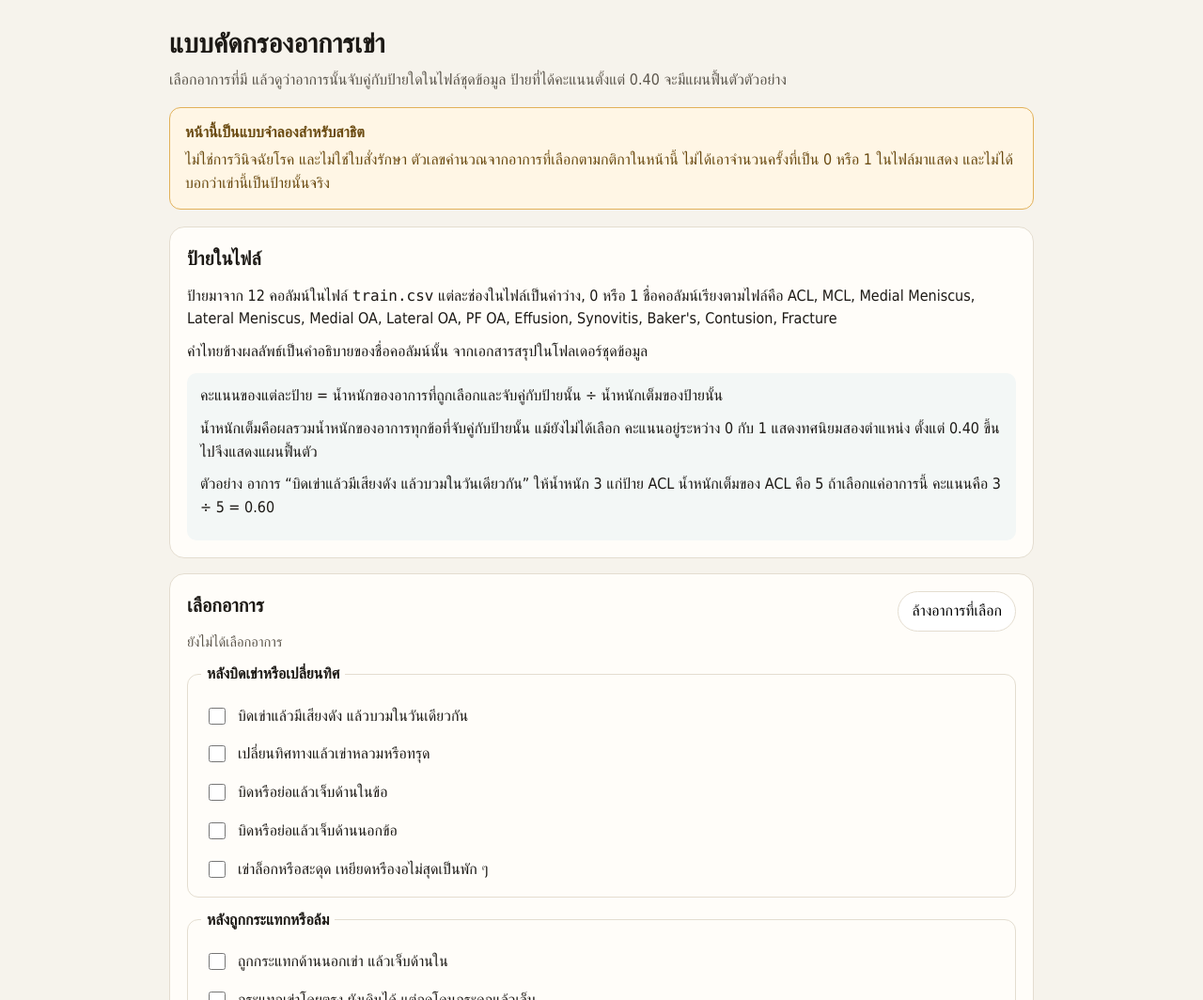
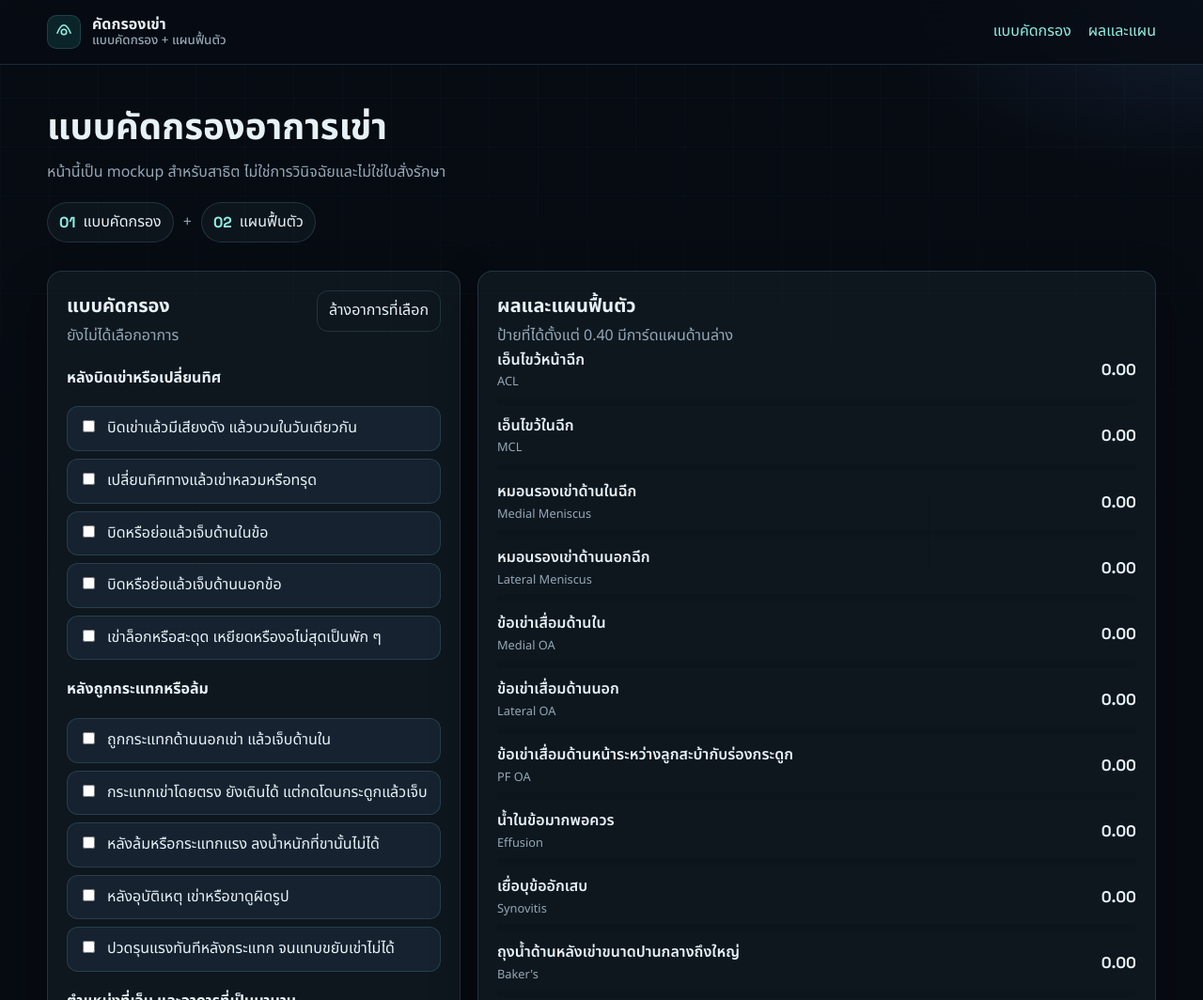
Before and after one commit to maxessza-cmd/knee-symptom-mockup, a plain HTML site: page index.html in a window 1280 px wide. Shown: the top 1064 px of the page at 94% size. Drawn offline with Linux system fonts and the light colour scheme.

Commit message:
Add files via upload

```diff
--- a/index.html
+++ b/index.html
@@ -4,234 +4,318 @@
 <meta charset="utf-8">
 <meta name="viewport" content="width=device-width, initial-scale=1">
 <title>แบบคัดกรองอาการเข่า</title>
+<link rel="stylesheet" href="https://fonts.googleapis.com/css2?family=Noto+Sans+Thai:wght@400;500;600;700&family=Space+Grotesk:wght@500;600;700&display=swap">
 <style>
   :root {
-    --ink: #1c1915;
-    --muted: #5c564c;
-    --line: #e4ddd0;
-    --paper: #f6f3ec;
-    --card: #fffdf9;
-    --accent: #1f6b5a;
-    --accent-soft: #e7f3ef;
-    --warn-bg: #fff6e5;
-    --warn-line: #e2b15a;
-    --warn-ink: #6a4a10;
-    --bar: #ddd6c8;
+    --bg: #070b12;
+    --panel: #101820;
+    --panel-2: #162230;
+    --line: rgba(140, 210, 220, 0.16);
+    --text: #e7f2f6;
+    --muted: #93a8b6;
+    --accent: #2ec4b6;
+    --accent-2: #8ef0e4;
+    --shadow: 0 18px 50px rgba(0, 0, 0, 0.32);
+    --radius: 16px;
+    --max: 1180px;
+    --font: "Noto Sans Thai", "Leelawadee UI", sans-serif;
+    --display: "Space Grotesk", "Noto Sans Thai", sans-serif;
   }
   * { box-sizing: border-box; }
+  html { scroll-behavior: smooth; }
   body {
     margin: 0;
-    color: var(--ink);
-    background: var(--paper);
-    font-family: "Leelawadee UI", "Tahoma", "Segoe UI", sans-serif;
-    line-height: 1.55;
+    min-height: 100vh;
+    font-family: var(--font);
+    color: var(--text);
+    background:
+      radial-gradient(900px 420px at 0% -10%, rgba(46, 196, 182, 0.16), transparent 55%),
+      radial-gradient(700px 380px at 100% 0%, rgba(70, 120, 190, 0.18), transparent 50%),
+      var(--bg);
+    line-height: 1.6;
   }
-  main {
-    width: min(920px, calc(100% - 32px));
-    margin: 0 auto;
-    padding: 28px 0 64px;
+  body::before {
+    content: "";
+    position: fixed;
+    inset: 0;
+    pointer-events: none;
+    background-image:
+      linear-gradient(rgba(46, 196, 182, 0.04) 1px, transparent 1px),
+      linear-gradient(90deg, rgba(46, 196, 182, 0.04) 1px, transparent 1px);
+    background-size: 52px 52px;
+    mask-image: linear-gradient(180deg, #000 0%, transparent 80%);
   }
+  a { color: var(--accent-2); text-decoration: none; }
+  .site-header {
+    position: sticky;
+    top: 0;
+    z-index: 20;
+    backdrop-filter: blur(16px);
+    background: rgba(7, 11, 18, 0.78);
+    border-bottom: 1px solid var(--line);
+  }
+  .nav-wrap, .hero, .workspace {
+    width: min(var(--max), calc(100% - 32px));
+    margin-inline: auto;
+  }
+  .nav-wrap {
+    height: 68px;
+    display: flex;
+    align-items: center;
+    justify-content: space-between;
+    gap: 16px;
+  }
+  .brand {
+    display: flex;
+    align-items: center;
+    gap: 12px;
+    color: inherit;
+  }
+  .brand-mark {
+    width: 36px;
+    height: 36px;
+    display: grid;
+    place-items: center;
+    border-radius: 10px;
+    background: rgba(46, 196, 182, 0.14);
+    border: 1px solid var(--line);
+  }
+  .brand-mark svg {
+    width: 22px;
+    height: 22px;
+    fill: none;
+    stroke: var(--accent-2);
+    stroke-width: 1.7;
+  }
+  .brand-text {
+    display: flex;
+    flex-direction: column;
+    font-family: var(--display);
+    font-weight: 700;
+    line-height: 1.15;
+  }
+  .brand-text small {
+    font-family: var(--font);
+    font-weight: 500;
+    color: var(--muted);
+  }
+  .nav-links { display: flex; gap: 18px; color: var(--muted); }
+  .hero { padding: 42px 0 8px; }
+  h1, h2, h3 { font-family: var(--display); font-weight: 700; }
   h1 {
-    margin: 0 0 8px;
-    font-size: 1.8rem;
-    line-height: 1.3;
+    margin: 0;
+    font-size: clamp(1.8rem, 3vw, 2.6rem);
+    line-height: 1.25;
   }
-  h2 {
-    margin: 0 0 12px;
-    font-size: 1.25rem;
+  .note {
+    max-width: 720px;
+    margin: 12px 0 0;
+    color: var(--muted);
   }
-  h3 {
-    margin: 0 0 8px;
-    font-size: 1.05rem;
+  .combo-pills {
+    display: flex;
+    flex-wrap: wrap;
+    align-items: center;
+    gap: 10px;
+    margin-top: 18px;
   }
-  p { margin: 0 0 10px; }
-  .lead { color: var(--muted); margin-bottom: 16px; }
-  .banner {
-    background: var(--warn-bg);
-    border: 1px solid var(--warn-line);
-    color: var(--warn-ink);
-    border-radius: 12px;
-    padding: 14px 16px;
-    margin-bottom: 18px;
+  .combo-pills span {
+    display: inline-flex;
+    align-items: center;
+    gap: 8px;
+    padding: 8px 12px;
+    border: 1px solid var(--line);
+    border-radius: 999px;
+    background: rgba(16, 24, 32, 0.8);
   }
-  .banner strong { display: block; margin-bottom: 4px; }
-  section {
-    background: var(--card);
+  .combo-pills b { font-family: var(--display); color: var(--accent-2); }
+  .combo-pills .plus { padding: 0; border: 0; background: none; color: var(--muted); }
+  .workspace {
+    display: grid;
+    grid-template-columns: minmax(320px, 440px) minmax(0, 1fr);
+    gap: 18px;
+    padding: 22px 0 56px;
+    align-items: start;
+  }
+  .panel {
+    background: rgba(16, 24, 32, 0.92);
     border: 1px solid var(--line);
-    border-radius: 16px;
-    padding: 18px;
-    margin-bottom: 16px;
+    border-radius: var(--radius);
+    box-shadow: var(--shadow);
+    padding: 20px;
   }
-  .formula {
-    background: #f3f7f6;
-    border-radius: 10px;
-    padding: 12px 14px;
-    margin-top: 8px;
+  .panel-head {
+    display: flex;
+    justify-content: space-between;
+    gap: 12px;
+    align-items: flex-start;
   }
-  fieldset {
+  .panel-head h2 { margin: 0; font-size: 1.25rem; }
+  .panel-head p { margin: 4px 0 0; color: var(--muted); }
+  button {
+    font: inherit;
+    color: var(--text);
+    background: transparent;
     border: 1px solid var(--line);
     border-radius: 12px;
-    margin: 0 0 12px;
-    padding: 12px 14px 8px;
+    padding: 8px 12px;
+    cursor: pointer;
+  }
+  button:hover { border-color: var(--accent); }
+  fieldset {
+    margin: 18px 0 0;
+    padding: 0;
+    border: 0;
+    min-inline-size: 0;
   }
   legend {
-    padding: 0 6px;
+    padding: 0;
+    margin-bottom: 10px;
+    font-family: var(--display);
     font-weight: 700;
   }
-  label.symptom {
+  .symptom {
     display: flex;
     gap: 10px;
     align-items: flex-start;
-    padding: 8px 4px;
+    margin-top: 8px;
+    padding: 10px 12px;
+    border-radius: 12px;
+    border: 1px solid var(--line);
+    background: var(--panel-2);
     cursor: pointer;
   }
-  label.symptom input {
-    width: 18px;
-    height: 18px;
-    margin-top: 3px;
-    accent-color: var(--accent);
-    flex: 0 0 auto;
+  .symptom:has(input:checked) {
+    border-color: rgba(46, 196, 182, 0.7);
+    background: rgba(46, 196, 182, 0.1);
   }
-  .toolbar {
-    display: flex;
-    justify-content: space-between;
+  .symptom input { margin-top: 4px; accent-color: #14b8a6; }
+  .finding-list { display: grid; gap: 10px; }
+  .finding {
+    display: grid;
+    grid-template-columns: minmax(0, 1fr) auto;
+    gap: 6px 12px;
     align-items: center;
-    gap: 12px;
-    flex-wrap: wrap;
   }
-  button {
-    font: inherit;
-    background: #fff;
+  .finding-name { min-width: 0; }
+  .finding b { display: block; font-weight: 600; }
+  .finding em {
+    display: block;
+    font-style: normal;
+    color: var(--muted);
+    font-size: 0.8rem;
+  }
+  .score {
+    font-family: var(--display);
+    font-weight: 700;
+    font-size: 1.05rem;
+  }
+  .finding.pass .score { color: var(--accent-2); }
+  .meter {
+    grid-column: 1 / -1;
+    height: 8px;
+    border-radius: 99px;
+    background: #0c141c;
+    overflow: hidden;
+  }
+  .meter span {
+    display: block;
+    height: 100%;
+    width: 0;
+    background: linear-gradient(90deg, #1a8f86, var(--accent-2));
+  }
+  .finding.pass .meter span { background: linear-gradient(90deg, #d89a16, #ffe08a); }
+  .section-label {
+    margin: 22px 0 0;
+    font-size: 0.78rem;
+    letter-spacing: 0.08em;
+    text-transform: uppercase;
+    color: var(--muted);
+  }
+  .plans { display: grid; gap: 12px; margin-top: 12px; }
+  .plan {
+    padding: 14px;
+    border-radius: 14px;
     border: 1px solid var(--line);
-    border-radius: 999px;
-    padding: 8px 14px;
-    cursor: pointer;
+    background: rgba(8, 12, 18, 0.45);
   }
-  button:hover { border-color: var(--accent); }
-  button:focus-visible, summary:focus-visible, label.symptom:focus-within {
+  .plan h3 { margin: 0; font-size: 1.05rem; }
+  .plan .score-tag {
+    font-family: var(--display);
+    color: var(--accent-2);
+    font-size: 0.95rem;
+  }
+  .plan ul { margin: 8px 0 0; padding-left: 1.15rem; }
+  .plan .meta { margin: 10px 0 0; color: var(--muted); font-size: 0.92rem; }
+  .empty {
+    margin-top: 16px;
+    padding: 28px 16px;
+    text-align: center;
+    color: var(--muted);
+    border: 1px dashed var(--line);
+    border-radius: 14px;
+  }
+  button:focus-visible, a:focus-visible, .symptom:focus-within {
     outline: 2px solid var(--accent);
     outline-offset: 2px;
   }
-  .result {
-    border-top: 1px solid var(--line);
-    padding: 12px 0;
+  @media (max-width: 900px) {
+    .workspace { grid-template-columns: 1fr; }
+    .nav-links { display: none; }
   }
-  .result:first-of-type { border-top: 0; padding-top: 0; }
-  .result-head {
-    display: flex;
-    justify-content: space-between;
-    gap: 12px;
-    align-items: baseline;
-  }
-  .score {
-    font-variant-numeric: tabular-nums;
-    font-size: 1.35rem;
-    font-weight: 700;
-  }
-  .meta { color: var(--muted); font-size: 0.92rem; }
-  .bar {
-    height: 8px;
-    background: var(--bar);
-    border-radius: 999px;
-    margin: 8px 0;
-    overflow: hidden;
-  }
-  .bar span {
-    display: block;
-    height: 100%;
-    background: #8d867b;
-    width: 0;
-  }
-  .result.pass .bar span { background: var(--accent); }
-  .badge {
-    display: inline-block;
-    border-radius: 999px;
-    padding: 2px 8px;
-    font-size: 0.82rem;
-    background: #efeae1;
-    color: var(--muted);
-  }
-  .result.pass .badge {
-    background: var(--accent-soft);
-    color: var(--accent);
-  }
-  .plan {
-    border: 1px solid #cfe3dc;
-    background: #f7fbf9;
-    border-radius: 12px;
-    padding: 12px 14px;
-    margin-bottom: 12px;
-  }
-  .plan:last-child { margin-bottom: 0; }
-  .plan ul { margin: 8px 0 0; padding-left: 1.2rem; }
-  .empty { color: var(--muted); }
-  details { margin-top: 8px; }
-  summary { cursor: pointer; font-weight: 700; }
-  table {
-    width: 100%;
-    border-collapse: collapse;
-    margin-top: 10px;
-    font-size: 0.95rem;
-  }
-  th, td {
-    text-align: left;
-    vertical-align: top;
-    border-top: 1px solid var(--line);
-    padding: 8px 6px;
-  }
-  th { color: var(--muted); font-weight: 700; }
-  code { font-family: Consolas, "Leelawadee UI", monospace; }
 </style>
 </head>
 <body>
-<main>
-  <h1>แบบคัดกรองอาการเข่า</h1>
-  <p class="lead">เลือกอาการที่มี แล้วดูว่าอาการนั้นจับคู่กับป้ายใดในไฟล์ชุดข้อมูล ป้ายที่ได้คะแนนตั้งแต่ 0.40 จะมีแผนฟื้นตัวตัวอย่าง</p>
-  <div class="banner">
-    <strong>หน้านี้เป็นแบบจำลองสำหรับสาธิต</strong>
-    ไม่ใช่การวินิจฉัยโรค และไม่ใช่ใบสั่งรักษา ตัวเลขคำนวณจากอาการที่เลือกตามกติกาในหน้านี้ ไม่ได้เอาจำนวนครั้งที่เป็น 0 หรือ 1 ในไฟล์มาแสดง และไม่ได้บอกว่าเข่านี้เป็นป้ายนั้นจริง
+<header class="site-header">
+  <div class="nav-wrap">
+    <a class="brand" href="#top">
+      <span class="brand-mark" aria-hidden="true">
+        <svg viewBox="0 0 24 24"><path d="M4 14c3-8 6-10 8-10s5 2 8 10"/><circle cx="12" cy="12" r="3"/></svg>
+      </span>
+      <span class="brand-text">
+        คัดกรองเข่า
+        <small>แบบคัดกรอง + แผนฟื้นตัว</small>
+      </span>
+    </a>
+    <nav class="nav-links" aria-label="ส่วนของหน้า">
+      <a href="#screen">แบบคัดกรอง</a>
+      <a href="#result">ผลและแผน</a>
+    </nav>
   </div>
-
-  <section>
-    <h2>ป้ายในไฟล์</h2>
-    <p>ป้ายมาจาก 12 คอลัมน์ในไฟล์ <code>train.csv</code> แต่ละช่องในไฟล์เป็นค่าว่าง, 0 หรือ 1 ชื่อคอลัมน์เรียงตามไฟล์คือ ACL, MCL, Medial Meniscus, Lateral Meniscus, Medial OA, Lateral OA, PF OA, Effusion, Synovitis, Baker's, Contusion, Fracture</p>
-    <p>คำไทยข้างผลลัพธ์เป็นคำอธิบายของชื่อคอลัมน์นั้น จากเอกสารสรุปในโฟลเดอร์ชุดข้อมูล</p>
-    <div class="formula">
-      <p>คะแนนของแต่ละป้าย = น้ำหนักของอาการที่ถูกเลือกและจับคู่กับป้ายนั้น ÷ น้ำหนักเต็มของป้ายนั้น</p>
-      <p>น้ำหนักเต็มคือผลรวมน้ำหนักของอาการทุกข้อที่จับคู่กับป้ายนั้น แม้ยังไม่ได้เลือก คะแนนอยู่ระหว่าง 0 กับ 1 แสดงทศนิยมสองตำแหน่ง ตั้งแต่ 0.40 ขึ้นไปจึงแสดงแผนฟื้นตัว</p>
-      <p>ตัวอย่าง อาการ “บิดเข่าแล้วมีเสียงดัง แล้วบวมในวันเดียวกัน” ให้น้ำหนัก 3 แก่ป้าย ACL น้ำหนักเต็มของ ACL คือ 5 ถ้าเลือกแค่อาการนี้ คะแนนคือ 3 ÷ 5 = 0.60</p>
+</header>
+<main id="top">
+  <section class="hero">
+    <h1>แบบคัดกรองอาการเข่า</h1>
+    <p class="note">หน้านี้เป็น mockup สำหรับสาธิต ไม่ใช่การวินิจฉัยและไม่ใช่ใบสั่งรักษา</p>
+    <div class="combo-pills">
+      <span><b>01</b> แบบคัดกรอง</span>
+      <span class="plus" aria-hidden="true">+</span>
+      <span><b>02</b> แผนฟื้นตัว</span>
     </div>
   </section>
-
-  <section>
-    <div class="toolbar">
-      <h2>เลือกอาการ</h2>
-      <button type="button" id="clear">ล้างอาการที่เลือก</button>
-    </div>
-    <p class="meta" id="picked">ยังไม่ได้เลือกอาการ</p>
-    <div id="form"></div>
-  </section>
-
-  <section>
-    <h2>ผลจับคู่กับป้าย</h2>
-    <div id="results" aria-live="polite"></div>
-  </section>
-
-  <section>
-    <h2>แผนฟื้นตัวของป้ายที่คะแนนตั้งแต่ 0.40</h2>
-    <div class="banner">
-      <strong>ข้อความด้านล่างเป็นตัวอย่างสำหรับสาธิต</strong>
-      ไม่ใช่แผนรักษาของใครคนหนึ่ง ถ้าปวดมาก เดินลงน้ำหนักไม่ได้ เข่าผิดรูป บวมเร็ว หรือข้อร้อน ให้ไปพบแพทย์
-    </div>
-    <div id="plans"></div>
-  </section>
-
-  <section>
-    <details>
-      <summary>กติกาจับคู่น้ำหนักทั้งหมด</summary>
-      <div id="rules"></div>
-    </details>
-  </section>
+  <div class="workspace">
+    <form class="panel" id="screen" autocomplete="off">
+      <div class="panel-head">
+        <div>
+          <h2>แบบคัดกรอง</h2>
+          <p id="picked">ยังไม่ได้เลือกอาการ</p>
+        </div>
+        <button type="button" id="clear">ล้างอาการที่เลือก</button>
+      </div>
+      <div id="form"></div>
+    </form>
+    <section class="panel" id="result" aria-live="polite">
+      <div class="panel-head">
+        <div>
+          <h2>ผลและแผนฟื้นตัว</h2>
+          <p>ป้ายที่ได้ตั้งแต่ 0.40 มีการ์ดแผนด้านล่าง</p>
+        </div>
+      </div>
+      <div class="finding-list" id="results"></div>
+      <p class="section-label">แผนฟื้นตัว</p>
+      <div class="plans" id="plans"></div>
+    </section>
+  </div>
 </main>
 <script>
 const labels = [
@@ -415,7 +499,6 @@ const groups = [
 ];
 
 const symptoms = groups.flatMap((group) => group.items);
-const labelById = Object.fromEntries(labels.map((label) => [label.id, label]));
 const maxWeight = {};
 labels.forEach((label) => { maxWeight[label.id] = 0; });
 symptoms.forEach((symptom) => {
@@ -428,7 +511,6 @@ const form = document.getElementById("form");
 const results = document.getElementById("results");
 const plans = document.getElementById("plans");
 const picked = document.getElementById("picked");
-const rules = document.getElementById("rules");
 
 groups.forEach((group) => {
   const field = document.createElement("fieldset");
@@ -449,26 +531,6 @@ groups.forEach((group) => {
   });
   form.appendChild(field);
 });
-
-const ruleTable = document.createElement("table");
-ruleTable.innerHTML = "<thead><tr><th>อาการ</th><th>น้ำหนักที่บวกให้ป้าย</th></tr></thead>";
-const tbody = document.createElement("tbody");
-symptoms.forEach((symptom) => {
-  const row = document.createElement("tr");
-  const symptomCell = document.createElement("td");
-  symptomCell.textContent = symptom.text;
-  const weightCell = document.createElement("td");
-  weightCell.textContent = Object.entries(symptom.weights).map(([id, weight]) => {
-    const label = labelById[id];
-    return label.column + " +" + weight;
-  }).join(", ");
-  row.append(symptomCell, weightCell);
-  tbody.appendChild(row);
-});
-ruleTable.appendChild(tbody);
-const maxLine = document.createElement("p");
-maxLine.textContent = "น้ำหนักเต็มของแต่ละป้าย: " + labels.map((label) => label.column + " " + maxWeight[label.id]).join(", ");
-rules.append(maxLine, ruleTable);
 
 document.getElementById("clear").addEventListener("click", () => {
   form.querySelectorAll("input").forEach((input) => { input.checked = false; });
@@ -506,46 +568,27 @@ function render() {
     const calc = scoreOf(label.id, chosen);
     const shown = calc.score.toFixed(2);
     const pass = calc.score >= 0.4;
-    if (pass) passing.push({ label, calc, shown });
+    if (pass) passing.push({ label, shown });
 
-    const card = document.createElement("article");
-    card.className = pass ? "result pass" : "result";
-    const head = document.createElement("div");
-    head.className = "result-head";
-    const title = document.createElement("h3");
+    const row = document.createElement("article");
+    row.className = pass ? "finding pass" : "finding";
+    const name = document.createElement("div");
+    name.className = "finding-name";
+    const title = document.createElement("b");
     title.textContent = label.thai;
+    const column = document.createElement("em");
+    column.textContent = label.column;
+    name.append(title, column);
     const score = document.createElement("div");
     score.className = "score";
     score.textContent = shown;
-    head.append(title, score);
-
-    const column = document.createElement("p");
-    column.className = "meta";
-    column.textContent = "ชื่อคอลัมน์ในไฟล์: " + label.column;
-
-    const bar = document.createElement("div");
-    bar.className = "bar";
+    const meter = document.createElement("div");
+    meter.className = "meter";
     const fill = document.createElement("span");
     fill.style.width = Math.round(calc.score * 100) + "%";
-    bar.appendChild(fill);
-
-    const math = document.createElement("p");
-    math.textContent = "น้ำหนัก " + calc.earned + " จาก " + calc.total + " คะแนน " + shown;
-
-    const badge = document.createElement("p");
-    const mark = document.createElement("span");
-    mark.className = "badge";
-    mark.textContent = pass ? "ถึง 0.40 แสดงแผนฟื้นตัวด้านล่าง" : "ยังไม่ถึง 0.40";
-    badge.appendChild(mark);
-
-    card.append(head, column, bar, math, badge);
-    if (calc.parts.length) {
-      const from = document.createElement("p");
-      from.className = "meta";
-      from.textContent = "อาการที่นับ: " + calc.parts.join(" · ");
-      card.appendChild(from);
-    }
-    results.appendChild(card);
+    meter.appendChild(fill);
+    row.append(name, score, meter);
+    results.appendChild(row);
   });
 
   plans.replaceChildren();
@@ -554,7 +597,7 @@ function render() {
     empty.className = "empty";
     empty.textContent = chosen.length
       ? "ยังไม่มีป้ายที่ได้ตั้งแต่ 0.40 จึงยังไม่แสดงแผนฟื้นตัว"
-      : "เลือกอาการด้านบน แล้วแผนฟื้นตัวจะปรากฏเฉพาะป้ายที่คะแนนถึง 0.40";
+      : "เลือกอาการ แล้วแผนฟื้นตัวจะปรากฏเฉพาะป้ายที่คะแนนถึง 0.40";
     plans.appendChild(empty);
     return;
   }
@@ -562,7 +605,10 @@ function render() {
     const card = document.createElement("article");
     card.className = "plan";
     const title = document.createElement("h3");
-    title.textContent = label.thai + " · " + label.column + " · คะแนน " + shown;
+    title.textContent = label.thai + " · " + label.column;
+    const tag = document.createElement("p");
+    tag.className = "score-tag";
+    tag.textContent = shown;
     const list = document.createElement("ul");
     label.steps.forEach((step) => {
       const item = document.createElement("li");
@@ -572,7 +618,7 @@ function render() {
     const note = document.createElement("p");
     note.className = "meta";
     note.textContent = "ข้อความนี้เป็นตัวอย่างในแบบจำลอง ไม่ใช่คำสั่งรักษา";
-    card.append(title, list, note);
+    card.append(title, tag, list, note);
     plans.appendChild(card);
   });
 }
```
